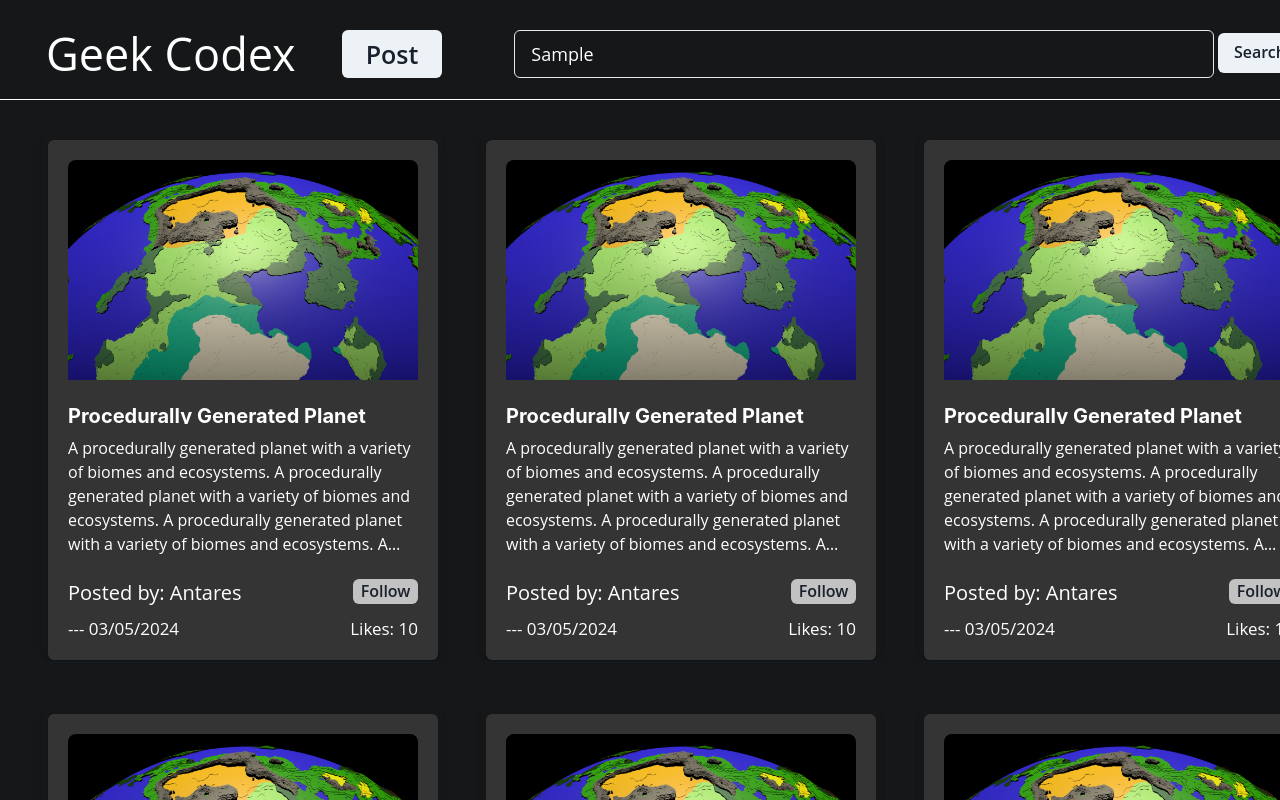
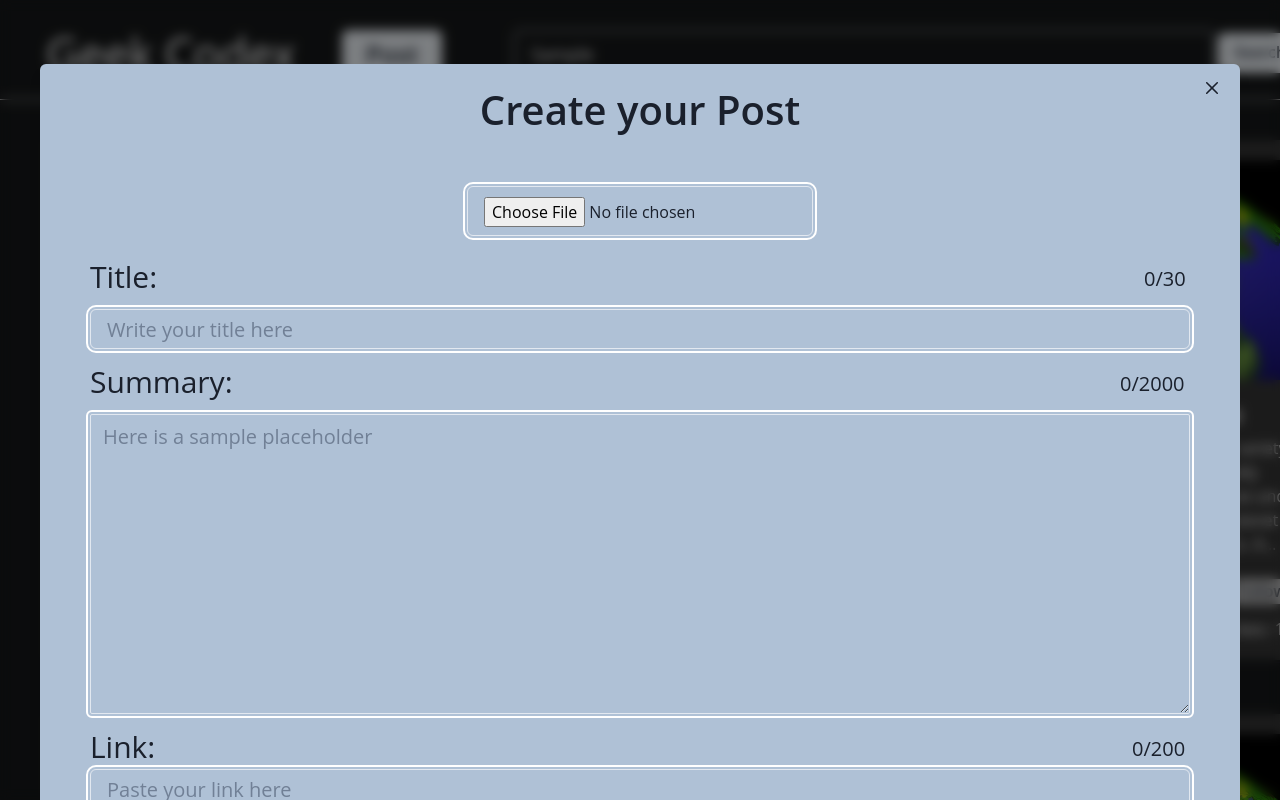
Before and after one commit to FzComet206/GeekCodex-Client, a Next.js app: page / in a window 1280 px wide. Both pictures are taken after typing "Sample" into the empty fields and a click on the button "Post". Shown: the top 800 px of the page. Built offline with nearby package versions, Linux system fonts and the light colour scheme; no server answers.

Commit message:
post forum ui and handler

```diff
--- /dev/null
+++ b/src/app/components/imageUploader.tsx
@@ -0,0 +1,40 @@
+import { Box, Input, Image } from "@chakra-ui/react";
+import { useState } from "react";
+
+
+export const ImgaeUploader = ({setError, image, setImage} : any) => {
+
+
+    const handleImageChange = (e: any) => {
+        const file = e.target.files? e.target.files[0] : null;
+        if (file){
+
+            const sizeLimit = 2 * 1024 * 1024;
+            if (file.size > sizeLimit) {
+                setError('Image size should not exceed 2MB. Your image size: ' + (file.size / 1024 / 1024).toFixed(2) + 'MB');
+                setImage(null);
+                return;
+            }
+
+            if (file.type.match(/image.(jpeg|jpg|png)$/)) {
+                const reader = new FileReader();
+                reader.onload = () => {
+                    setImage(reader.result);
+                }
+                reader.readAsDataURL(file);
+                setError(null);
+            } else {
+                setImage(null);
+                setError('Please select an valid image file (png, jpg, jpeg)');
+            }
+        }
+
+    }
+
+    return (
+        <Box margin="auto">
+            <Input outlineColor="white" h="50px" paddingTop="10px" paddingBottom="10px" type="file" accept="image/png, image/jpeg, image/jpg" onChange={handleImageChange} />
+            {image && <Image marginTop="10px" maxW="1100px"src={image.toString()} alt="preview" />}
+        </Box>
+    )
+}
--- a/src/app/components/mainPage.tsx
+++ b/src/app/components/mainPage.tsx
@@ -1,10 +1,11 @@
 "use client"
-import { Box, Center, Flex, PinInput, useDisclosure, useStatStyles, } from "@chakra-ui/react";
+import { Box, Center, Flex, ModalOverlay, PinInput, useDisclosure, useStatStyles, } from "@chakra-ui/react";
 import React, { useContext, useEffect, useState } from "react";
 import Navigation from "./navigation";
 import ContentBody from "./contentBody";
 import { AppContext } from "../../../context/appContext";
 import { me } from "@/lib/api/me";
+import WritePost from "./writePost";
 
 
 export default function MainPage() {
@@ -28,14 +29,27 @@ export default function MainPage() {
 
     const {darkTheme, } = useContext(AppContext) || {};
 
+    // open post forum
+    const Overlay = () => (
+        <ModalOverlay
+        bg='none'
+        backdropFilter='auto'
+        backdropBlur='6px'
+        />
+    )
+
+    const { isOpen, onOpen, onClose } = useDisclosure();
+    const [ overlay, setOverlay ] = useState(<Overlay />);
+
     return (
             <Box bg={darkTheme ? "brand.pageDark" : "brand.pageLight"} className="fullsize">
 
                     {/* this box is rightpart of screen */}
                     <Box margin="auto" width="1800px">
-                        <Navigation />
+                        <Navigation onOpen={onOpen} setOverlay={setOverlay} Overlay={<Overlay/>}/>
                         <ContentBody />
                     </Box>
+                    <WritePost isOpen={isOpen} onClose={onClose} overlay={overlay}></WritePost>
 
             </Box>
   );
--- a/src/app/components/navigation.tsx
+++ b/src/app/components/navigation.tsx
@@ -1,12 +1,11 @@
-import { Box, Button, Flex, Input, Switch, } from "@chakra-ui/react";
+import { Box, Button, Flex, Input, ModalOverlay, Switch, useDisclosure, } from "@chakra-ui/react";
 import { useRouter } from "next/navigation";
 import React, { useContext } from "react";
 import { AppContext } from "../../../context/appContext";
 import { logout } from "@/lib/api/logout";
-import { me } from "@/lib/api/me";
 
 
-export default function Navigation() {
+export default function Navigation({ onOpen, setOverlay, Overlay}: any) {
 
     const {darkTheme, setTheme, isLoggedIn, user} = useContext(AppContext) || {};
     const {setUser, setIsLoggedIn} = useContext(AppContext) || {};
@@ -27,6 +26,7 @@ export default function Navigation() {
         router.push("/auth/login");
     }
 
+    // post forum
     return (
         <Box className="nav" bg={darkTheme ? "brand.bodyDark" : "brand.bodyLight"} borderColor= "white">
             <Flex alignContent="center">
@@ -36,7 +36,7 @@ export default function Navigation() {
                 </Box>
 
                 <Box marginTop="30px" textColor="white" position="relative" left="4%">
-                    <Button size="lg" fontSize="25px" onClick={()=>{}}>Post</Button>
+                    <Button size="lg" fontSize="25px" onClick={()=>{onOpen(); setOverlay(Overlay)}}>Post</Button>
                 </Box>
 
                 <Box marginTop="30px" textColor="white" position="relative" left="8%" width="700px" minWidth="300px">
--- a/src/app/components/preview.tsx
+++ b/src/app/components/preview.tsx
@@ -21,6 +21,7 @@ export const Preview = () => {
                     className="card"
                     bg={darkTheme? "brand.cardDark" : "brand.cardLight"}
                     transition="transform 0.2s"
+                    cursor="pointer"
                     _hover={{
                         transform: 'scale(1.05)',
                         bg: darkTheme? "brand.cardDarkT" : "brand.cardLightT"
--- /dev/null
+++ b/src/app/components/writePost.tsx
@@ -0,0 +1,126 @@
+import { Box, Button, Text, Modal, ModalBody, ModalCloseButton, ModalContent, ModalFooter, ModalHeader, ModalOverlay, useDisclosure, Textarea, Input, Flex } from "@chakra-ui/react";
+import { ImgaeUploader } from "./imageUploader";
+import { useState } from "react";
+
+export default function WritePost({isOpen, onClose, overlay} : any){
+
+    // message alert
+    const [error, setError] = useState<string | null>(null);
+    // states
+    const [image, setImage] = useState<string | ArrayBuffer | null>(null);
+    const [title, setTitle] = useState('')
+    const [summary, setSummary] = useState('')
+    const [link, setLink] = useState('')
+
+    const handleTitleChange = (e: any) => { let inputValue = e.target.value; setTitle(inputValue)}
+    const handleSummaryChange = (e: any) => { let inputValue = e.target.value; setSummary(inputValue)}
+    const handleLinkChange = (e: any) => { let inputValue = e.target.value; setLink(inputValue)}
+
+    const onSubmit = async () => {
+        // submit post to backend with data
+        if (!image) {setError('Please upload an image'); return;}
+        if (title.length < 1 || title.length > 30) {setError('Title should be between 1 and 30 characters'); return;}
+        if (summary.length < 1 || summary.length > 2000) {setError('Summary should be between 1 and 2000 characters'); return;}
+        if (link.length > 200) {setError('Link should be less than 200 characters'); return;}
+
+        // await send request to backend
+        console.log('Image: ', image);
+        console.log('Title: ', title);
+        console.log('Summary: ', summary);
+        console.log('Link: ', link);
+
+        setError(null);
+        setImage(null);
+        setTitle('');
+        setSummary('');
+        setLink('');
+
+        onClose();
+    }
+
+    return (
+            <>
+            <Modal  closeOnOverlayClick={false} isOpen={isOpen} onClose={onClose}>
+                {overlay}
+                <ModalOverlay />
+                    <ModalContent minW="1200px" minH="85vh" bg="#AFC1D6">
+                        <ModalHeader fontSize="40px" alignSelf="center">Create your Post</ModalHeader>
+                        <ModalCloseButton />
+
+                        <Box h="30px"/>
+                        <ImgaeUploader setError={setError} image={image} setImage={setImage}/>
+
+                        <ModalBody pb={6}>
+                            <Box margin="auto" maxW="1100px">
+                                <Flex>
+                                    <Text marginTop="10px" fontSize="30px">
+                                        Title:
+                                    </Text>
+                                    <Text position="absolute" left="92%" marginTop="20px" fontSize="20px">
+                                        {title.length}/30
+                                    </Text>
+                                </Flex>
+                                <Input
+                                    value={title}
+                                    onChange={handleTitleChange}
+                                    marginTop="10px"
+                                    outlineColor="white"
+                                    fontSize="20px"
+                                    placeholder="Write your title here">
+                                </Input>
+
+                                <Flex>
+                                    <Text marginTop="10px" fontSize="30px">
+                                        Summary:
+                                    </Text>
+                                    <Text position="absolute" left="90%" marginTop="20px" fontSize="20px">
+                                        {summary.length}/2000
+                                    </Text>
+                                </Flex>
+                                <Textarea
+                                    value={summary}
+                                    onChange={handleSummaryChange}
+                                    marginTop="10px"
+                                    outlineColor= "white"
+                                    minH="300px"
+                                    fontSize="20px"
+                                    placeholder='Here is a sample placeholder'
+                                    size='sm'
+                                />
+                                <Flex>
+                                    <Text marginTop="10px" fontSize="30px">
+                                        Link:
+                                    </Text>
+                                    <Text position="absolute" left="91%" marginTop="20px" fontSize="20px">
+                                        {link.length}/200
+                                    </Text>
+
+                                </Flex>
+                                <Input
+                                    value={link}
+                                    onChange={handleLinkChange}
+                                    outlineColor="white"
+                                    fontSize="20px"
+                                    placeholder="Paste your link here">
+                                </Input>
+
+                                <Text marginTop="10px" fontSize="15px">
+                                    For more than one link, please separate them with a comma
+                                </Text>
+                            </Box>
+                        </ModalBody>
+
+                        {error? <Box h="50px" color="red" fontSize="20px" textAlign="center">{error}</Box> : null}
+
+                        <ModalFooter margin="auto">
+                            <Button h="50px" w="100px" fontSize="25px" colorScheme="pink" onClick={onSubmit}>
+                                Submit
+                            </Button>
+                        </ModalFooter>
+                        <Box h="20px">
+                        </Box>
+                    </ModalContent>
+            </Modal>
+            </>
+    )
+}
--- a/src/app/page.tsx
+++ b/src/app/page.tsx
@@ -4,9 +4,6 @@ import { AppContext } from '../../context/appContext';
 import { me } from '@/lib/api/me';
 
 export default function Home() {
-
-
-
   return (
       <MainPage/>
   );
```
Also changed, not shown: 1 other file (tests, documents, lock files or other folders).
